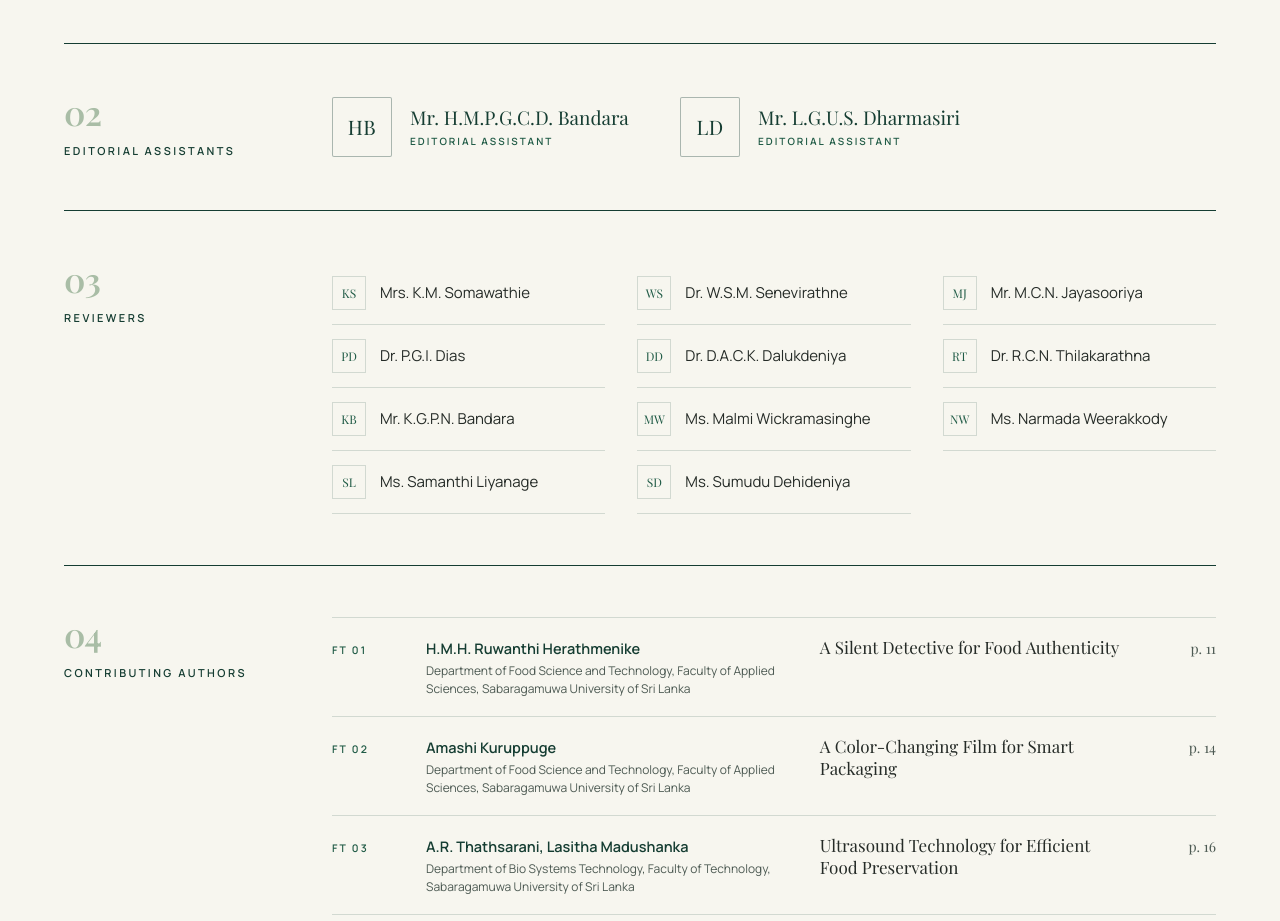
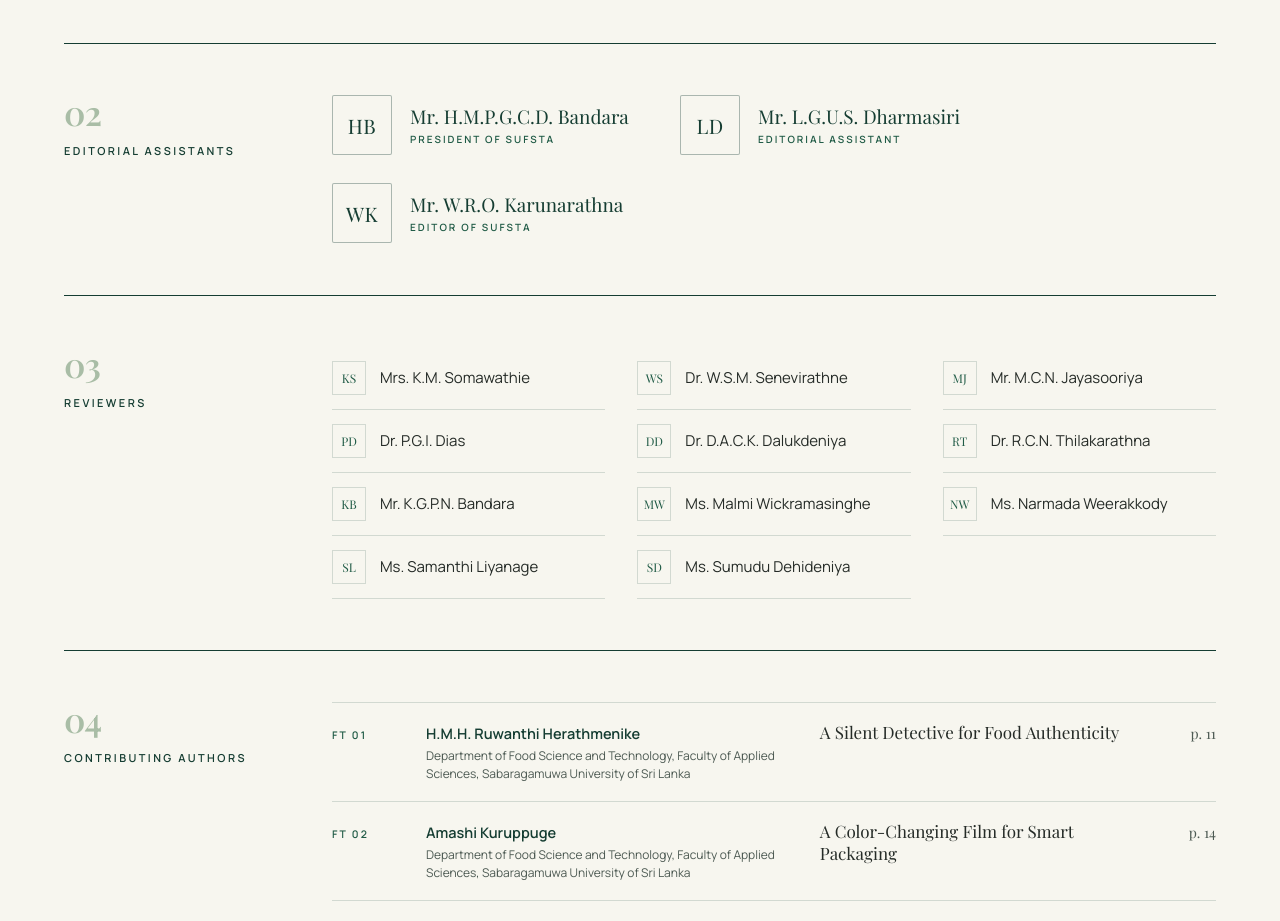
Before and after one commit to Bhanuka10/foodtech-insight, a React (Vite) app in the folder foodtech-insight/: page / in a window 1280 px wide. Shown: the part 4020-4941 px from the top of the page. Built offline with nearby package versions, Linux system fonts and the light colour scheme; a web font is replaced by a local one.

Commit message:
Update team.js

```diff
--- a/foodtech-insight/src/data/team.js
+++ b/foodtech-insight/src/data/team.js
@@ -9,8 +9,9 @@ export const editorialBoard = [
 ]
 
 export const editorialAssistants = [
-  { name: 'Mr. H.M.P.G.C.D. Bandara', role: 'Editorial Assistant' },
+  { name: 'Mr. H.M.P.G.C.D. Bandara', role: 'President of SUFSTA' },
   { name: 'Mr. L.G.U.S. Dharmasiri', role: 'Editorial Assistant' },
+  { name: 'Mr. W.R.O. Karunarathna', role: 'Editor of SUFSTA' },
 ]
 
 export const reviewers = [
```
